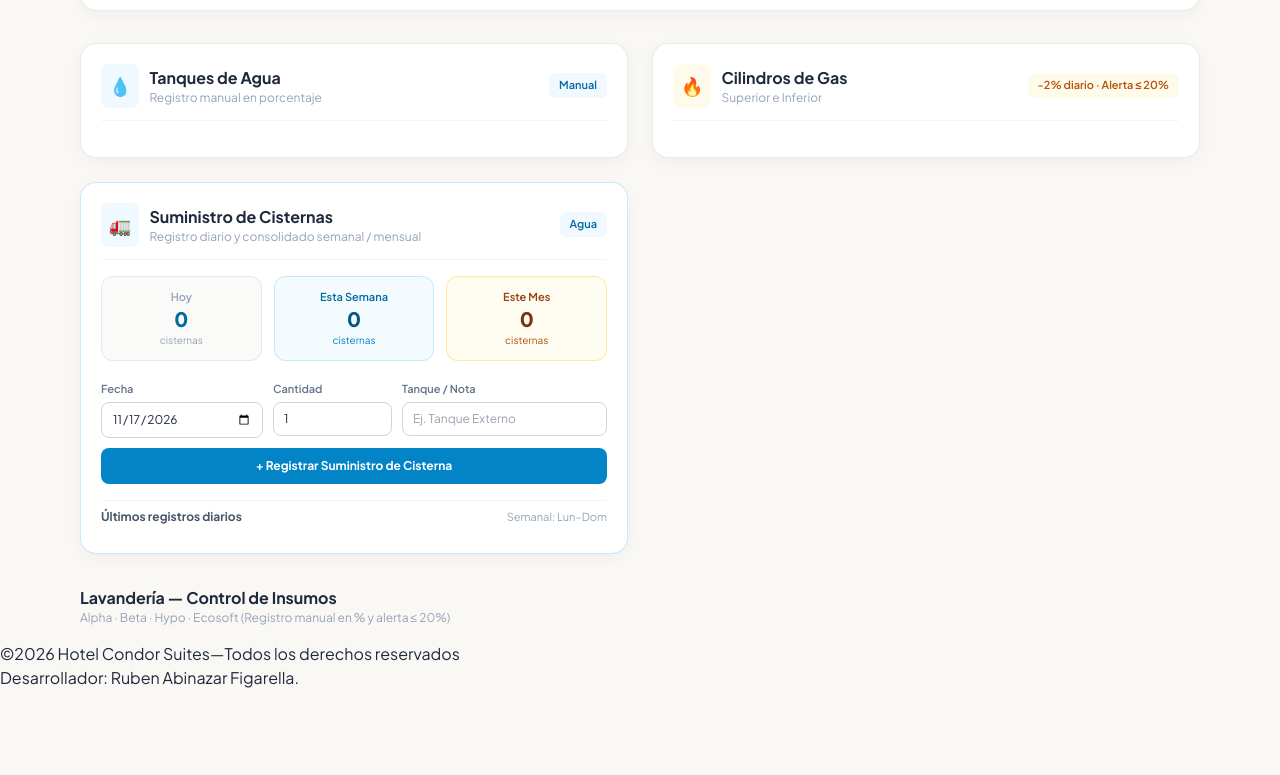
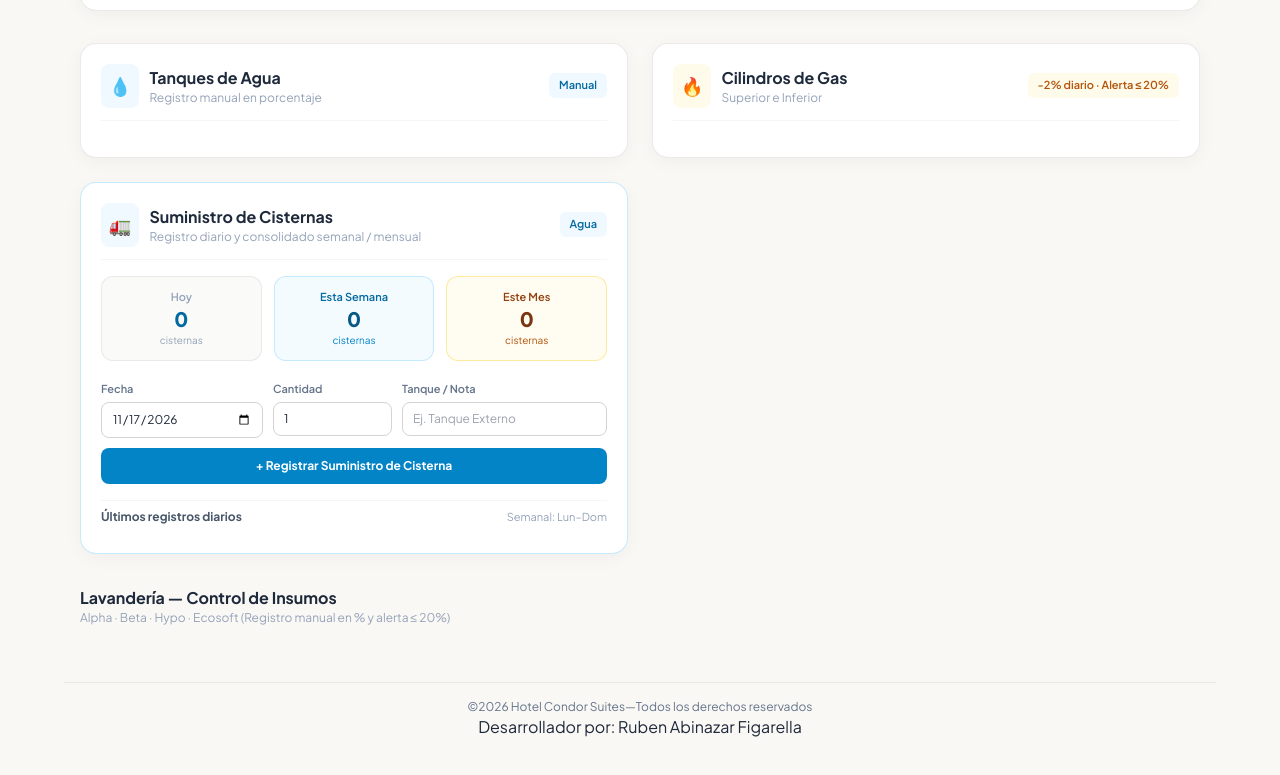
Before and after one commit to CondorSuites2026/Condor-Mantenimiento, a plain HTML site: page index.html in a window 1280 px wide. Shown: the part 905-1680 px from the top of the page. Before the commit the page ends 1643 px from the top, so only its background shows below. Drawn offline with nearby package versions, Linux system fonts and the light colour scheme; no server answers.

Commit message:
modificacion de pie pagina

```diff
--- a/index.html
+++ b/index.html
@@ -322,10 +322,10 @@
 
   </main>
       <!-- Pie de Página -->
-  <footer style={{ textAlign: 'center', padding: '20px', marginTop: '30px', borderTop: '1px solid #e2e8f0', color: '#64748b', fontSize: '12px' }}>
-        <p style={{ margin: 0 }}>©2026 Hotel Condor Suites—Todos los derechos reservados</p>
-        <p>Desarrollador: Ruben Abinazar Figarella.</p>
-      </footer>
+  <footer class="max-w-6xl mx-auto px-4 mt-10 pt-4 border-t border-stone-200/80 text-center">
+    <p class="text-xs text-slate-500"> ©2026 Hotel Condor Suites—Todos los derechos reservados</p>
+    <p class="text-xs text-slate-500"></p>Desarrollador por: Ruben Abinazar Figarella</p>
+  </footer>
 
   <!-- MODAL PARA RECARGAR LITROS DE GASOIL -->
   <div id="modal-gasoil" class="hidden fixed inset-0 z-50 bg-slate-900/50 backdrop-blur-xs flex items-center justify-center p-4">
```
